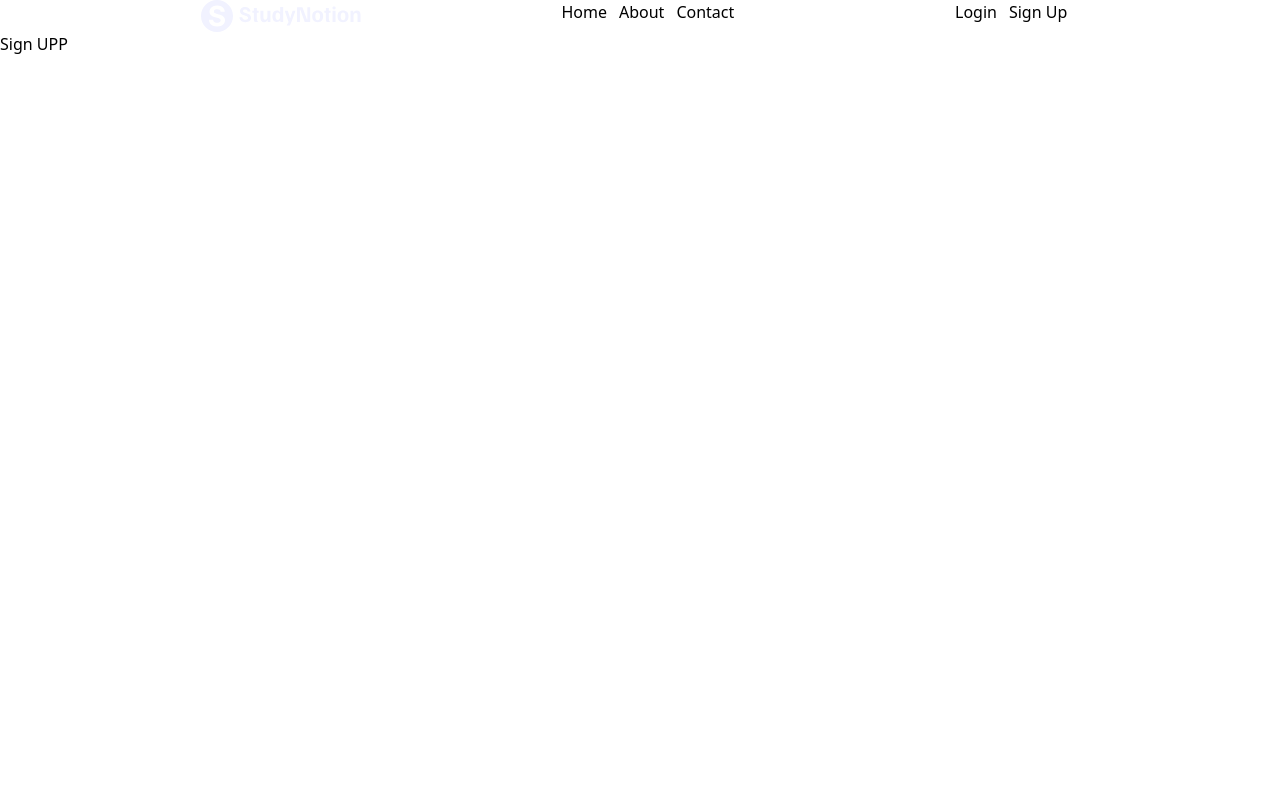
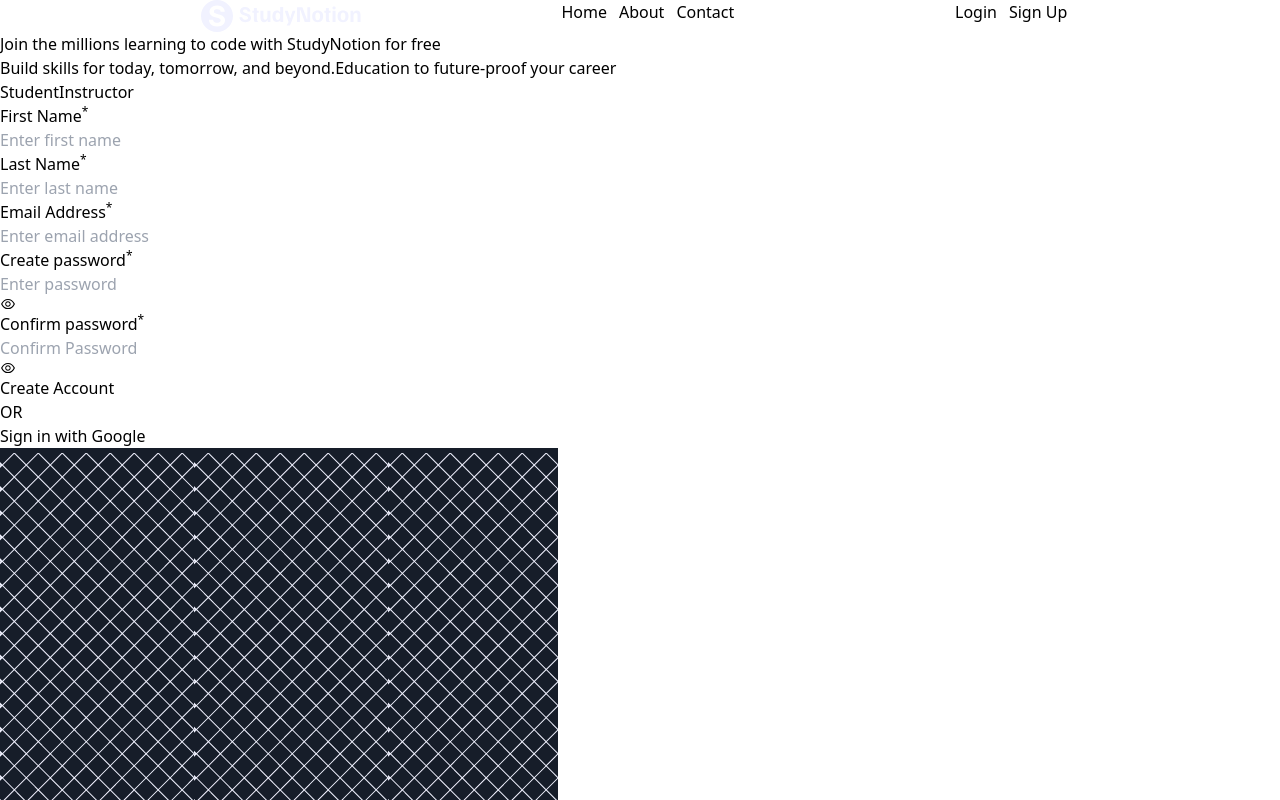
Before and after one commit to ramsai-5A1/routerProject_1, a React (Create React App) app: page /signup in a window 1280 px wide. Shown: the top 800 px of the page. Built offline with nearby package versions, Linux system fonts and the light colour scheme.

Commit message:
Fixed the bug while rendering SignUp Page

```diff
--- a/src/App.js
+++ b/src/App.js
@@ -18,8 +18,8 @@
 
       <Routes>
           <Route path='/' element={<Home/>} />
-          <Route path='login' element={<Login/>} />
-          <Route path='signup' element={<Signup/>}/>
+          <Route path='login' element={<Login setIsLoggedIn={setIsLoggedIn}/>} />
+          <Route path='signup' element={<Signup setIsLoggedIn={setIsLoggedIn}/>}/>
           <Route path='dashboard' element={<Dashboard/>}/>
 
       </Routes>
--- a/src/components/LoginForm.js
+++ b/src/components/LoginForm.js
@@ -1,7 +1,12 @@
 import React from "react";
 import { AiOutlineEye, AiOutlineEyeInvisible} from "react-icons/ai";
+import { useState } from "react";
+import { Link, useNavigate } from "react-router-dom";
+import { toast } from "react-hot-toast";
 
-const LoginForm = () => {
+const LoginForm = ({setIsLoggedIn}) => {
+
+    const navigate = useNavigate();
 
     const [formData, setFormData] = useState({
         email:"", password: ""
@@ -16,9 +21,16 @@
         }));
     }
 
+    const submitHandler = (event) => {
+        event.preventDefault();
+        setIsLoggedIn(true);
+        toast.success("Logged In");
+        navigate("/dashboard");
+    }
+
     return (
         <div>
-            <form>
+            <form onSubmit={submitHandler}>
                 <label>
                     <p>Email Address<sup>*</sup></p>
 
--- a/src/components/SignupForm.js
+++ b/src/components/SignupForm.js
@@ -0,0 +1,117 @@
+import React, { useState } from "react";
+import { AiOutlineEye, AiOutlineEyeInvisible} from "react-icons/ai";
+
+const SignupForm = () => {
+
+    const [formData, setFormData] = useState({
+        firstName:'',
+        lastName:'',
+        email:'',
+        password:'',
+        confirmPassword:''
+    })
+
+    const changeHandler = (event) => {
+        setFormData((prevData) => ({
+            ...prevData,
+            [event.target.name]:event.target.value
+        }))
+    }
+
+    const [showPassword, setShowPassword] = useState(false);
+
+    return (
+        <div>
+            <div>
+                <button>
+                    Student
+                </button>
+
+                <button>
+                    Instructor
+                </button>
+            </div>
+
+            <form>
+            {/* firstname and lastname */}
+                <div>
+                    <label>
+                        <p>First Name<sup>*</sup></p>
+                        <input
+                            required
+                            type='text'
+                            name='firstname'
+                            onChange={changeHandler}
+                            placeholder="Enter first name"
+                            value={formData.firstName}
+                        />
+                    </label>
+
+                    <label>
+                        <p>Last Name<sup>*</sup></p>
+                        <input
+                            required
+                            type='text'
+                            name='lastName'
+                            onChange={changeHandler}
+                            placeholder="Enter last name"
+                            value={formData.lastName}
+                        />
+                    </label>
+                </div>
+                {/* email Add */}
+                <label>
+                    <p>Email Address<sup>*</sup></p>
+                    <input
+                        required
+                        type='email'
+                        name='email'
+                        onChange={changeHandler}
+                        placeholder="Enter email address"
+                        value={formData.email}
+                    />
+                </label>
+
+                {/* createPassword and Confirm Password */}
+                <div>
+                    <label>
+                        <p>Create password<sup>*</sup></p>
+                        <input
+                            required
+                            type={showPassword ? ("text") : ("password")}
+                            name='password'
+                            onChange={changeHandler}
+                            placeholder="Enter password"
+                            value={formData.password}
+                        />
+
+                        <span onClick={() => setShowPassword((prev) => !prev)}>
+                            {showPassword ? (<AiOutlineEyeInvisible/>) : (<AiOutlineEye/>)}
+                        </span>
+                    </label>
+
+                    <label>
+                        <p>Confirm password<sup>*</sup></p>
+                        <input
+                            required
+                            type={showPassword ? ("text") : ("password")}
+                            name='confirmPassword'
+                            placeholder="Confirm Password"
+                            value={formData.confirmPassword}
+                            onChange={changeHandler}
+                        />
+
+                        <span onClick={() => setShowPassword((prev) => !prev)}>
+                            {showPassword ? (<AiOutlineEyeInvisible/>) : (<AiOutlineEye/>)}
+                        </span>
+                    </label>
+                </div>
+                <button>
+                    Create Account
+                </button>
+            </form>
+        </div>
+    );
+}
+
+export default SignupForm;
--- a/src/components/Template.js
+++ b/src/components/Template.js
@@ -1,7 +1,9 @@
 import React from 'react'
 import frameImage from '../assets/frame.png'
+import SignupForm from './SignupForm'
+import LoginForm from './LoginForm'
 
-const Template = ({title, desc1, desc2, image, formtype, setIsLoggedIn}) => {
+const Template = ({title, desc1, desc2, image, formType, setIsLoggedIn}) => {
   return (
     <div>
         <div>
@@ -11,7 +13,7 @@
                 <span>{desc2}</span>
             </p>
 
-            {formtype === "signup" ? (<SignupForm/>) : (<LoginForm/>) }
+            {formType === "signup" ? (<SignupForm setIsLoggedIn={setIsLoggedIn} />) : (<LoginForm setIsLoggedIn={setIsLoggedIn}/>) }
             <div>
                 <div></div>
                 <p>OR</p>
--- a/src/pages/Login.js
+++ b/src/pages/Login.js
@@ -1,8 +1,18 @@
+import Template from "../components/Template";
+import React from "react";
+import loginImg from '../assets/login.png'
 
-const Login = () => {
-    return (<div>
-
-    </div>);
+const Login = ({setIsLoggedIn}) => {
+    return (
+        <Template
+            title="Welcome Back"
+            desc1="Build skills for today, tomorrow, and beyond."
+            desc2="Education to future-proof your career"
+            image={loginImg}
+            formType="login"
+            setIsLoggedIn={setIsLoggedIn}
+        />
+    );
 }
 
 export default Login;
--- a/src/pages/Signup.js
+++ b/src/pages/Signup.js
@@ -1,8 +1,18 @@
+import Template from "../components/Template";
+import React from "react";
+import signupImg from '../assets/signup.png'
 
-const Signup = () => {
-    return (<div>
-        Sign UPP
-    </div>);
+const Signup = ({setIsLoggedIn}) => {
+    return (
+        <Template
+            title="Join the millions learning to code with StudyNotion for free"
+            desc1="Build skills for today, tomorrow, and beyond."
+            desc2="Education to future-proof your career"
+            image={signupImg}
+            formType="signup"
+            setIsLoggedIn={setIsLoggedIn}
+        />
+    );
 }
 
 export default Signup;
```
